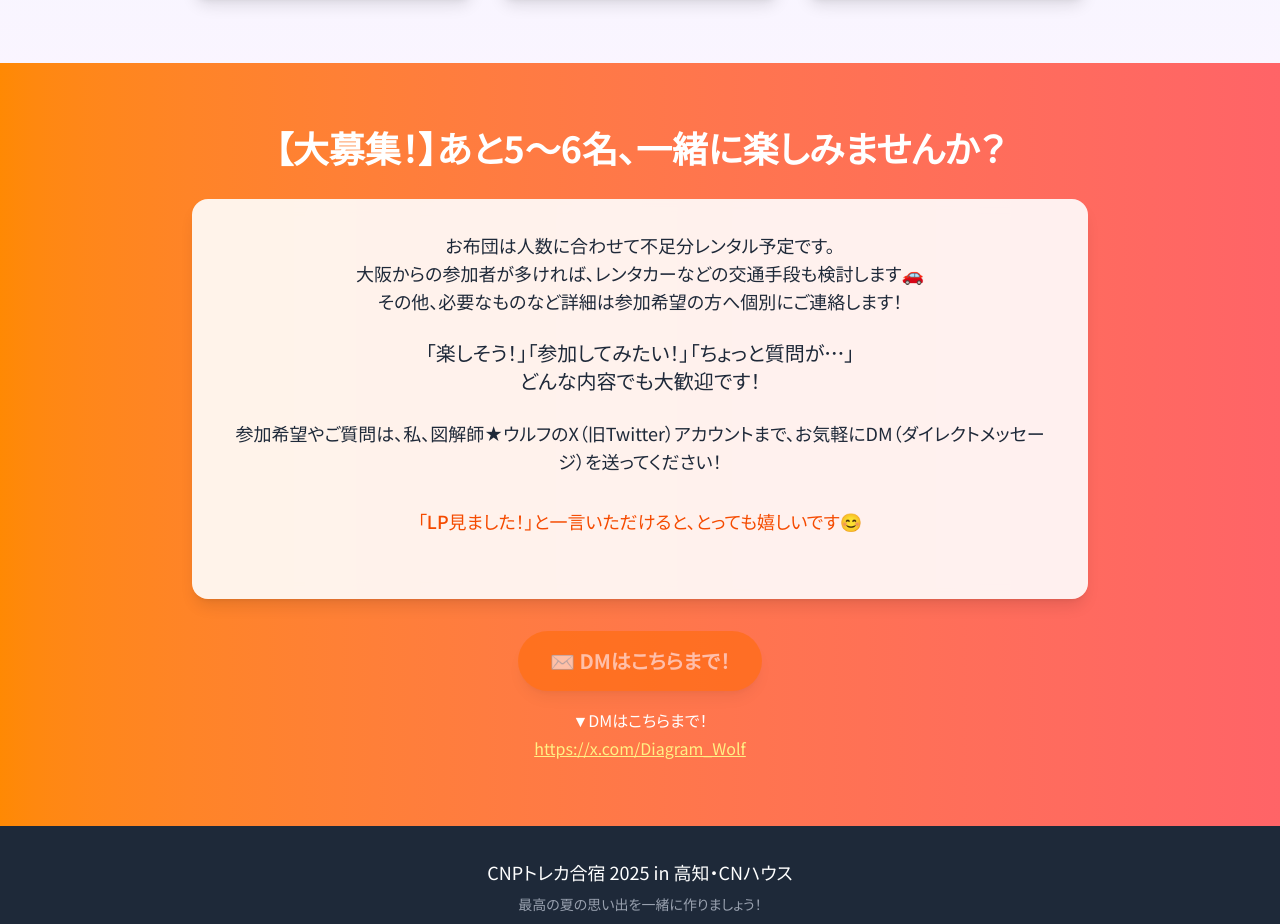
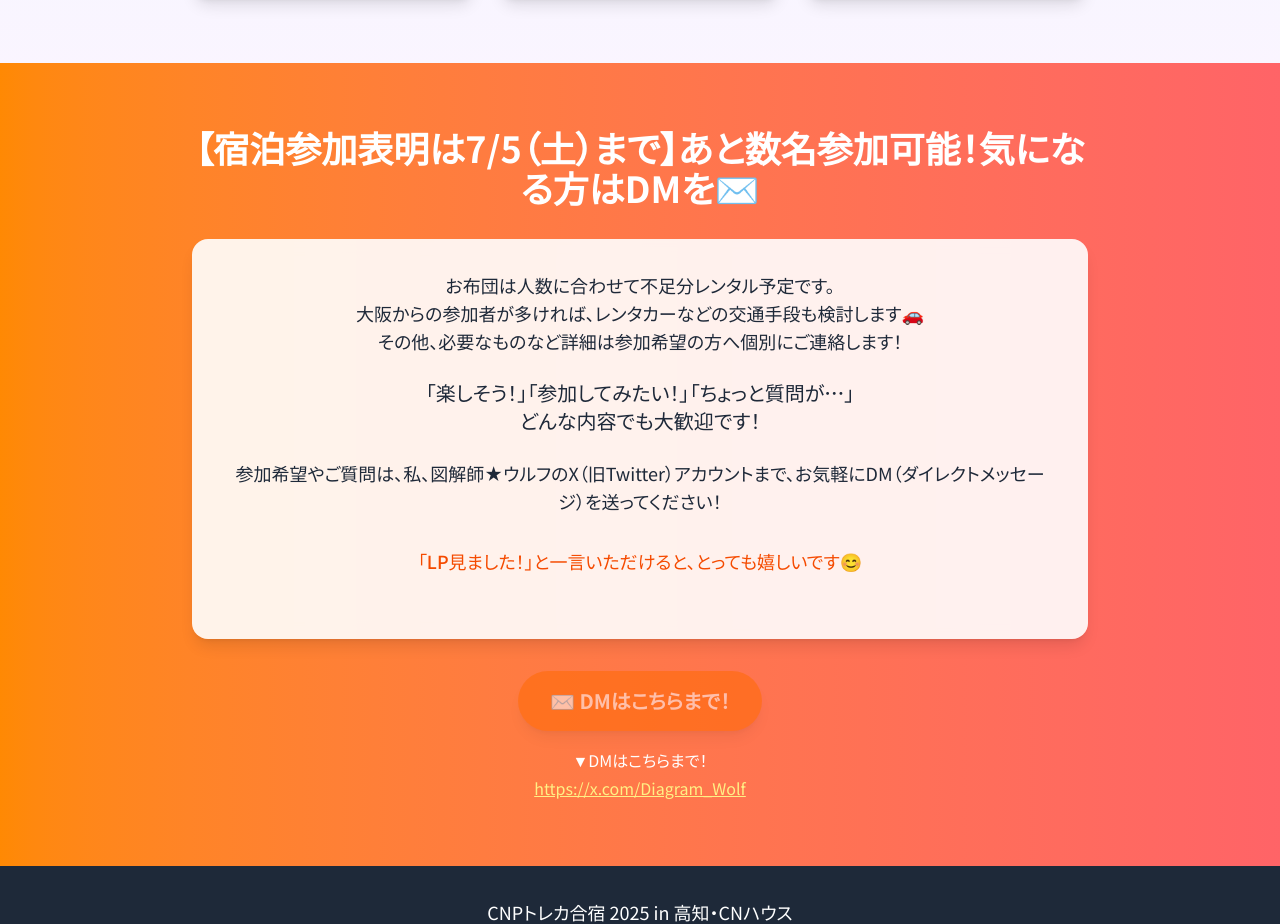
Before and after one commit to masahiro-mail/cnhouse-202507, a Next.js app: page / in a window 1280 px wide. Shown: the part 3170-4094 px from the top of the page. Built offline with nearby package versions, Linux system fonts and the light colour scheme.

Commit message:
Update page.tsx

```diff
--- a/app/page.tsx
+++ b/app/page.tsx
@@ -229,7 +229,7 @@ export default function Home() {
         <div className="container mx-auto px-4">
           <div className="max-w-4xl mx-auto text-center">
             <h2 className="text-3xl md:text-4xl font-bold mb-8">
-              【大募集！】あと5〜6名、一緒に楽しみませんか？
+              【宿泊参加表明は7/5（土）まで】あと数名参加可能！気になる方はDMを✉️
             </h2>
 
             <div className="bg-white/90 text-gray-800 rounded-2xl p-8 shadow-lg backdrop-blur-sm mb-8">
```
